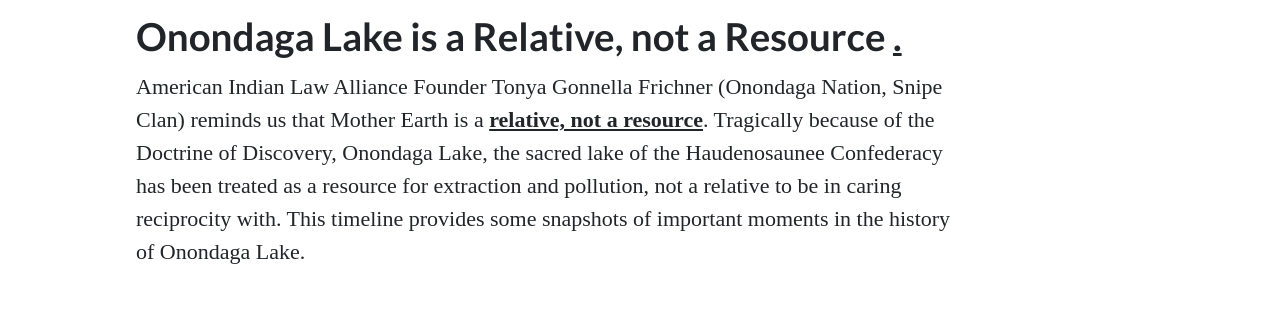
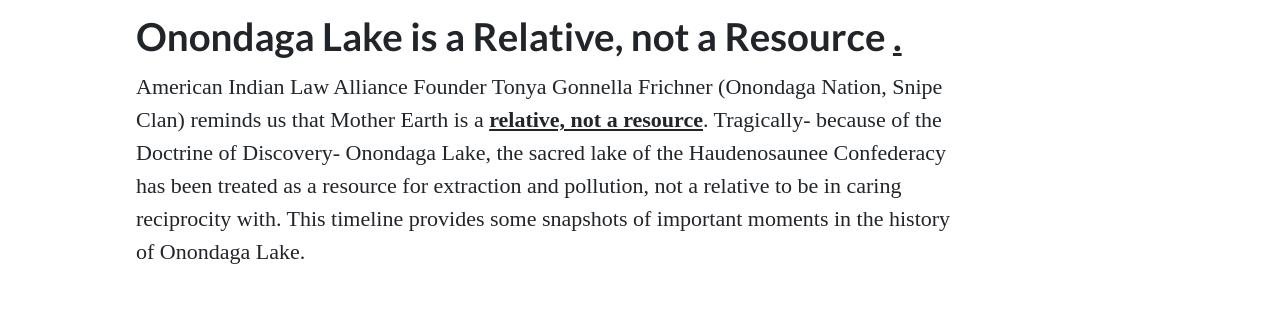
Before and after one commit to adamdjbrett/lakeback.org, an Eleventy site: page content/page/timeline.md in a window 1280 px wide. Shown: the part 719-1037 px from the top of the page. Built offline with nearby package versions, Linux system fonts and the light colour scheme; Eleventy itself is replaced by a stand-in of ours; files that its build step writes are made by us from their sources; a web font is replaced by a local one; what @zachleat/heading-anchors, eleventy-plugin-toc, string-strip-html, zod-validation-error would draw is missing.

Commit message:
Update Static Page “timeline”

```diff
--- a/content/page/timeline.md
+++ b/content/page/timeline.md
@@ -8,4 +8,4 @@ permalink: /timeline/
 ---
 ### Onondaga Lake is a Relative, not a Resource
 
-American Indian Law Alliance Founder Tonya Gonnella Frichner (Onondaga Nation, Snipe Clan) reminds us that Mother Earth is a [relative, not a resource](https://ictnews.org/archive/tonya-gonnella-frichner-mother-earth-is-a-relative-not-a-resource). Tragically because of the Doctrine of Discovery, Onondaga Lake, the sacred lake of the Haudenosaunee Confederacy has been treated as a resource for extraction and pollution, not a relative to be in caring reciprocity with. This timeline provides some snapshots of important moments in the history of Onondaga Lake.
+American Indian Law Alliance Founder Tonya Gonnella Frichner (Onondaga Nation, Snipe Clan) reminds us that Mother Earth is a [relative, not a resource](https://ictnews.org/archive/tonya-gonnella-frichner-mother-earth-is-a-relative-not-a-resource). Tragically- because of the Doctrine of Discovery- Onondaga Lake, the sacred lake of the Haudenosaunee Confederacy has been treated as a resource for extraction and pollution, not a relative to be in caring reciprocity with. This timeline provides some snapshots of important moments in the history of Onondaga Lake.
```
